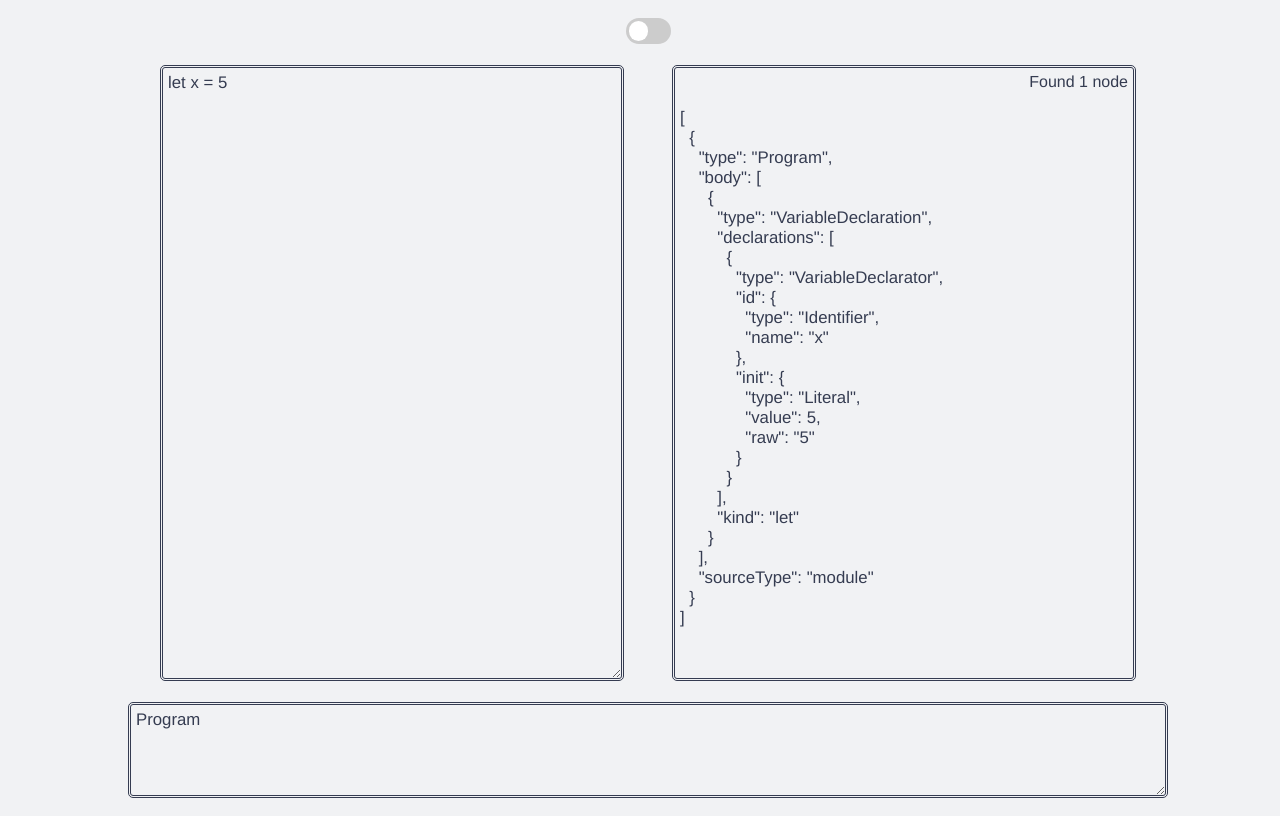
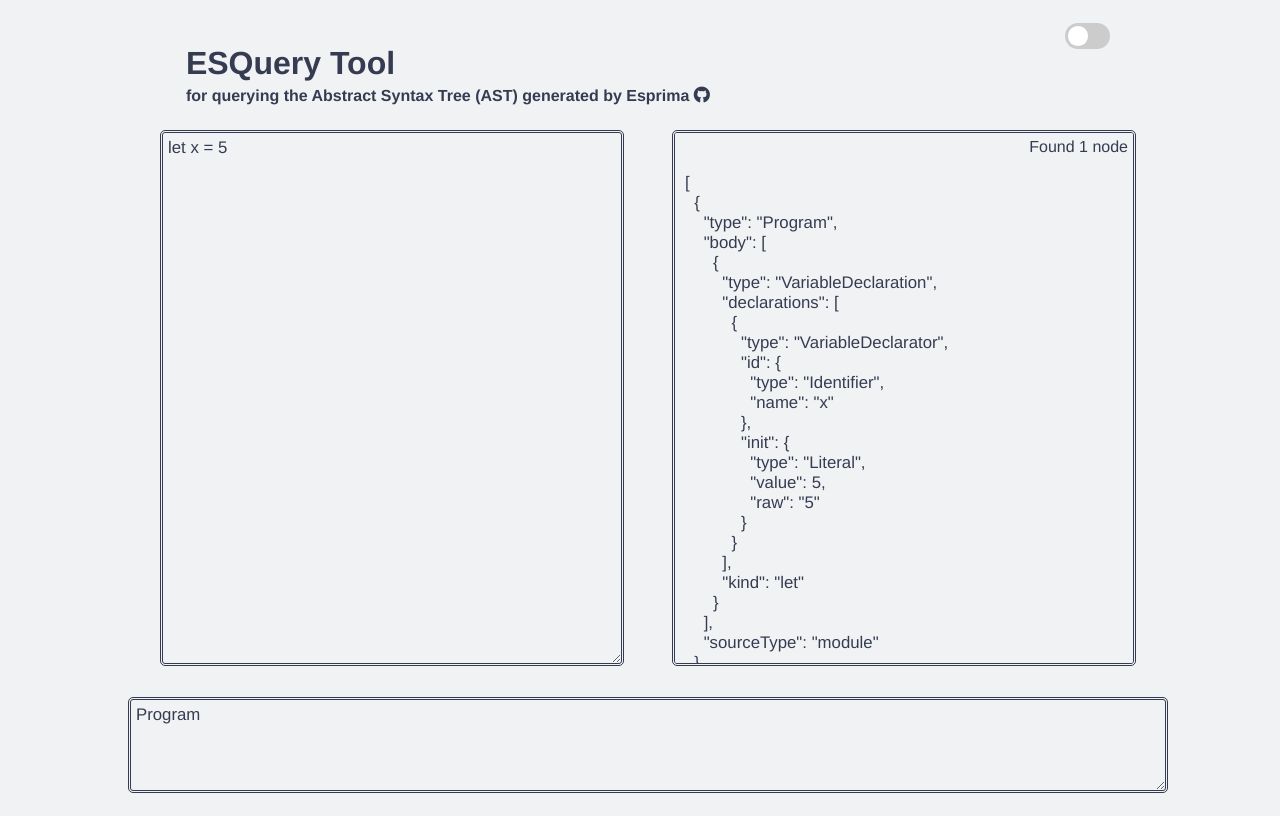
Before and after one commit to natalie-poulson/ESQuery-tool, a website with bundled scripts: page index.html in a window 1280 px wide. Built offline with nearby package versions, Linux system fonts and the light colour scheme.

Commit message:
added header

```diff
--- a/index.html
+++ b/index.html
@@ -4,6 +4,7 @@
     <meta charset="UTF-8">
     <meta name="viewport" content="width=device-width, initial-scale=1.0">
     <meta http-equiv="X-UA-Compatible" content="ie=edge">
+    <link rel="stylesheet" href="https://use.fontawesome.com/releases/v5.4.1/css/all.css" integrity="sha384-5sAR7xN1Nv6T6+dT2mhtzEpVJvfS3NScPQTrOxhwjIuvcA67KV2R5Jz6kr4abQsz" crossorigin="anonymous">
     <link rel='stylesheet' href='./styles/style.css'></style>
     <script src="https://unpkg.com/esprima@~4.0/dist/esprima.js"></script>
     <script src="./scripts/esquery.js"></script>
@@ -11,10 +12,18 @@
     <title>Document</title>
 </head>
 <body class='theme-switch-wrapper'>
-    <label class="switch">
-        <input type="checkbox">
-        <span class="slider round"></span>
-    </label>
+    <header>
+        <div>
+            <h1>ESQuery Tool</h1>
+            <h4>for querying the Abstract Syntax Tree (AST) generated by Esprima <a class ='invert' href='https://github.com/natalie-poulson/esquery-tool' target="_blank"><i class="fab fa-github"></i></a></h4>
+        </div>
+        <div>
+            <label class="switch">
+                <input type="checkbox">
+                <span class="slider round"></span>
+            </label>
+        </div>
+    </header>
     <main>
         <textarea id ='input' class='theme-switch' >let x = 5</textarea>
         <aside class='theme-switch'>
--- a/scripts/index.js
+++ b/scripts/index.js
@@ -6,8 +6,10 @@
 const textAreas = document.getElementsByClassName('theme-switch');
 const toggleBtn = document.querySelector('.switch');
 const asideNode = document.querySelector('aside');
+const githubIcon = document.querySelector('.invert');
 // eslint-disable-next-line max-len
 const savedTheme = localStorage.getItem('theme') ? localStorage.getItem('theme') : null;
+let light = true;
 
 if (savedTheme) {
   if (savedTheme === 'light') {
@@ -15,6 +17,7 @@
     for (textArea of textAreas) {
       textArea.classList.add('theme-switch');
     }
+    githubIcon.classList.add('invert');
   }
 }
 
@@ -24,6 +27,7 @@
   for (textArea of textAreas) {
     textArea.classList.add('theme-switch--on');
   }
+  githubIcon.classList.add('invert--on');
 }
 
 toggleBtn.addEventListener('change', () => {
@@ -31,6 +35,7 @@
   for (textArea of textAreas) {
     textArea.classList.toggle('theme-switch--on');
   }
+  githubIcon.classList.toggle('invert--on');
   if (light) {
     localStorage.setItem('theme', 'dark');
     light = false;
--- a/styles/style.css
+++ b/styles/style.css
@@ -21,13 +21,26 @@
     background-color: var(--primary-color);
     color: var(--secondary-color);
 }
+header {
+    width:100%;
+    display:flex;
+    justify-content: space-around;
+    margin-bottom:20px;
+    height:7vh;
+}
+header h1 {
+    margin-bottom:0px;
+}
+header h4 {
+    margin-top:5px;
+}
 #query {
     height:10vh;
 }
 #output{
     font-size: 1.05em;
     font-family:Helvetica, Arial, sans-serif;
-    padding-left:5git 0px;
+    padding-left:5px;
 }
 #numOfNodes{
     margin:0;
@@ -38,12 +51,18 @@
 }
 #input, aside {
     width:35vw;
-    height:75vh;
+    height:65vh;
 }
 #input, aside, #query {
     overflow:scroll;
     border-radius: 5px;
     padding: 5px;
+}
+.invert {
+    color: var(--secondary-color);
+}
+.invert--on {
+    color: var(--primary-color);
 }
 .theme-switch-wrapper {
     background-color:var(--primary-color);
```
Also changed, not shown: README.md.
